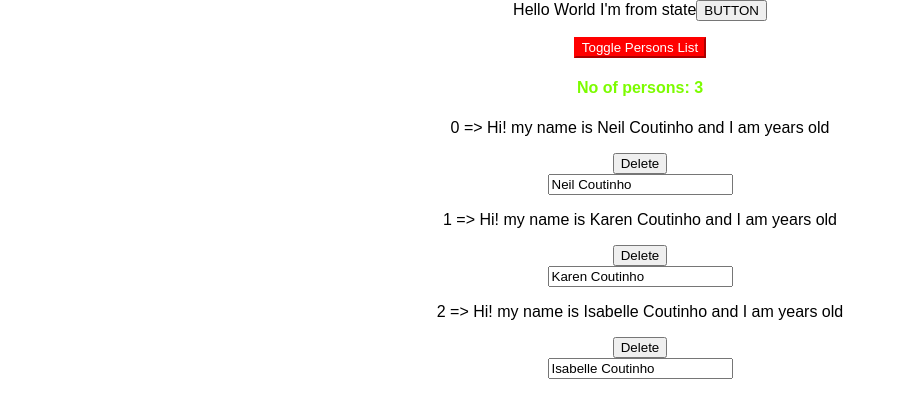
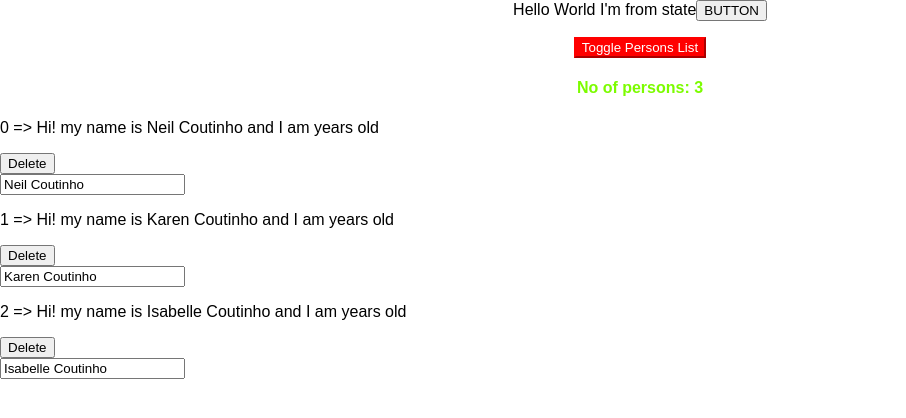
Before and after one commit to neil-coutinho/complete-react-guide, a React (Create React App) app: page / in a window 1280 px wide. Shown: the top 418 px of the page, without its empty margins (0-906 px from the left). Built offline with nearby package versions, Linux system fonts and the light colour scheme.

Commit message:
Using StyleRoot to add media queries via Radium

```diff
--- a/src/App.js
+++ b/src/App.js
@@ -1,7 +1,7 @@
 import React, { Component } from 'react';
 import './App.css';
 import Person from './Person/Person';
-import Radium from 'radium';
+import Radium, { StyleRoot } from 'radium';
 
 
 class App extends Component {
@@ -145,6 +145,7 @@ class App extends Component {
     }
 
     return (
+      <StyleRoot>
         <div className="App">
           {this.state.greeting}
           <button
@@ -158,6 +159,8 @@ class App extends Component {
 
           {persons}
         </div>
+      </StyleRoot>
+
     )
 
   }
--- a/src/Person/Person.js
+++ b/src/Person/Person.js
@@ -1,8 +1,17 @@
 import React from 'react';
+import Radium from 'radium';
 const person = (props) => {
   //  console.log(props)
+
+  const style = {
+      textAlign: 'left',
+      '@media (max-width: 767px)' : {
+        textAlign: 'center'
+      }
+  }
+
     return (
-       <div>
+       <div style={style} className="Person">
         <p>{props.index} => Hi! my name is {props.name} and I am {props.age} years old</p>
         {props.children}
         {/* <p><button onClick={props.onClickHandler}>Change Greeting</button> </p>*/}
@@ -17,4 +26,4 @@ const person = (props) => {
 }
 
 
-export default person
+export default Radium(person)
```
Lines whose indentation alone changed are shown as unchanged.
